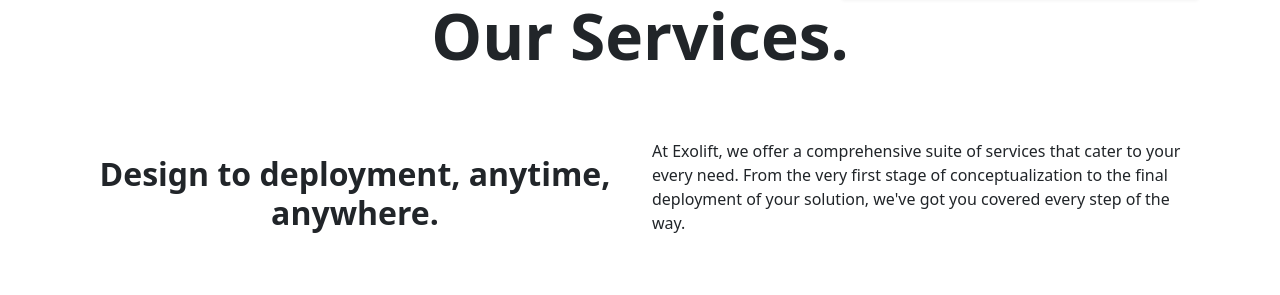
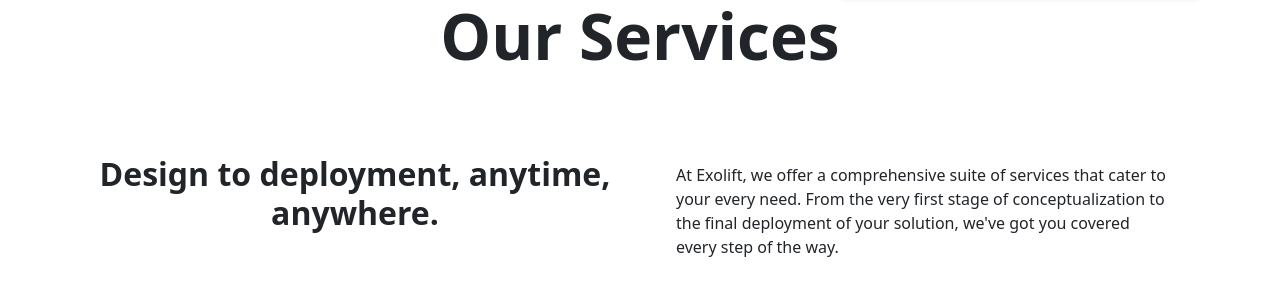
Before and after one commit to sebilune/landing-page, a website: page index.html in a window 1280 px wide. Shown: the part 2009-2304 px from the top of the page. Before the commit the page ends 2273 px from the top, so only its background shows below. Drawn offline with Linux system fonts and the light colour scheme.

Commit message:
Fixed bug on container n.4 On the first paragraph of "Our Services", there was a typo on the html which didn't allow the text to be properly aligned.

```diff
--- a/index.html
+++ b/index.html
@@ -142,7 +142,7 @@
     <section id="services" class="our-services">
         <div class="container">
             <div class="row text-center">
-                <h1 class="display-3 fw-bold">Our Services.</h1>
+                <h1 class="display-3 fw-bold">Our Services</h1>
                 <div class="heading-line mb-5"></div>
             </div>
         </div>
@@ -156,7 +156,7 @@
                     </div>
                 </div>
                 <div class="col-md-6">
-                    <div class="bg-white p-4.text-start">
+                    <div class="bg-white p-4 text-start">
                         <p class="fw-light">
                             At Exolift, we offer a comprehensive suite of services that cater to your every need. From the very first stage of conceptualization to the final deployment of your solution, we've got you covered every step of the way.
                         </p>
--- a/scss/components/_typography.scss
+++ b/scss/components/_typography.scss
@@ -53,3 +53,9 @@
 .display-3 {
     font-family: 'Poppins', sans-serif;
 }
+
+// Border-right
+.border-right {
+    border-right: 0.1rem solid $gray-300;
+    height: 100%;
+}
```
